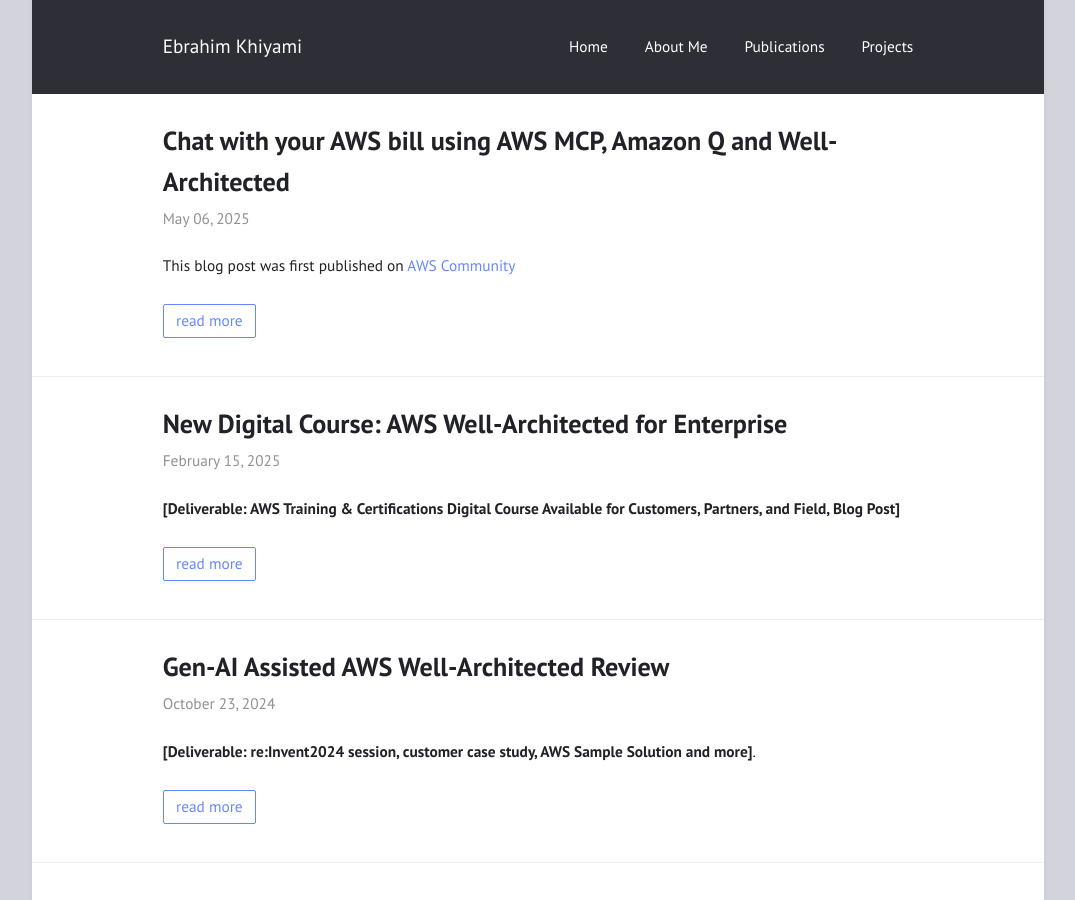
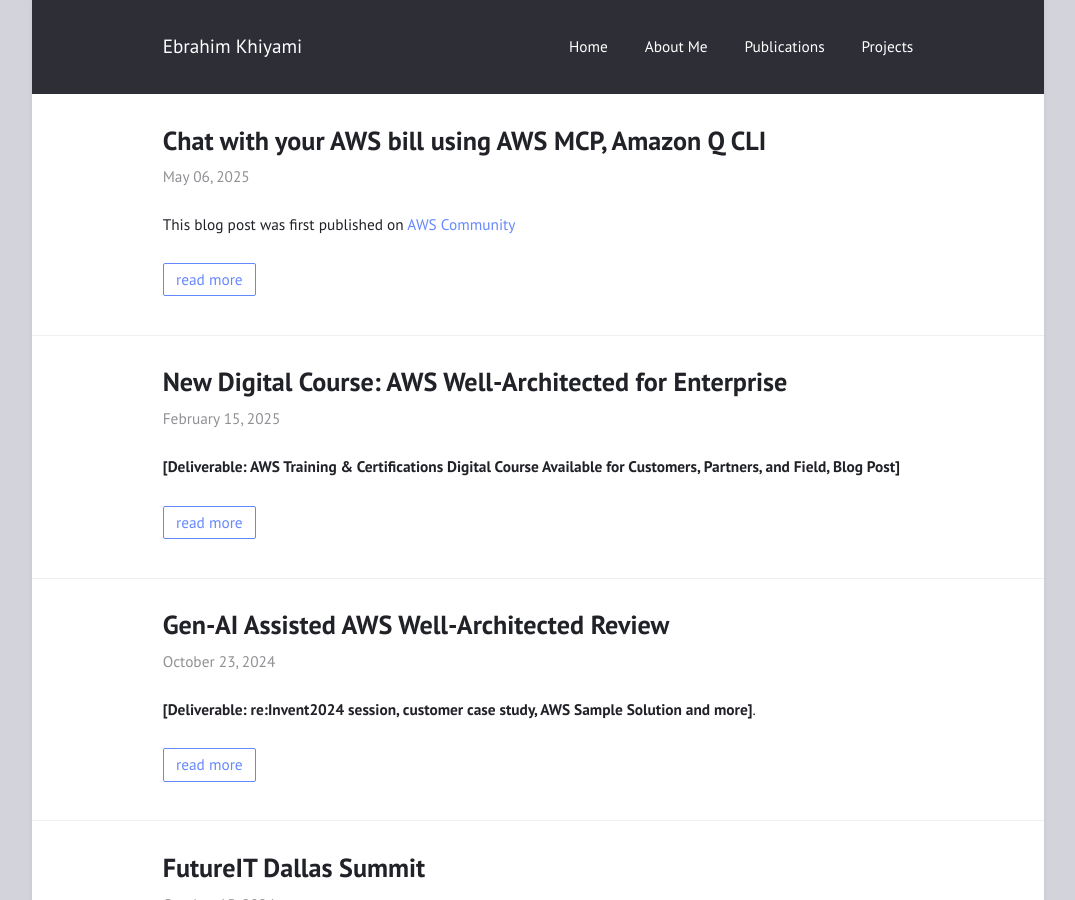
Before and after one commit to ekhiyami/ekhiyami.github.io, a Jekyll site: the page built from index.html, in a window 1280 px wide and 900 px high. Shown: the whole window, without its empty margins (102-1177 px from the left). Built offline with Jekyll 4.4.1, drawn with Linux system fonts in a browser that asks for light colours.

Commit message:
Update 2025-05-6-chat-with-aws.md

```diff
--- a/_posts/2025-05-6-chat-with-aws.md
+++ b/_posts/2025-05-6-chat-with-aws.md
@@ -1,5 +1,5 @@
 ---
-title:  "Chat with your AWS bill using AWS MCP, Amazon Q and Well-Architected"
+title:  "Chat with your AWS bill using AWS MCP, Amazon Q CLI"
 layout: post
 categories: media
 ---
```
